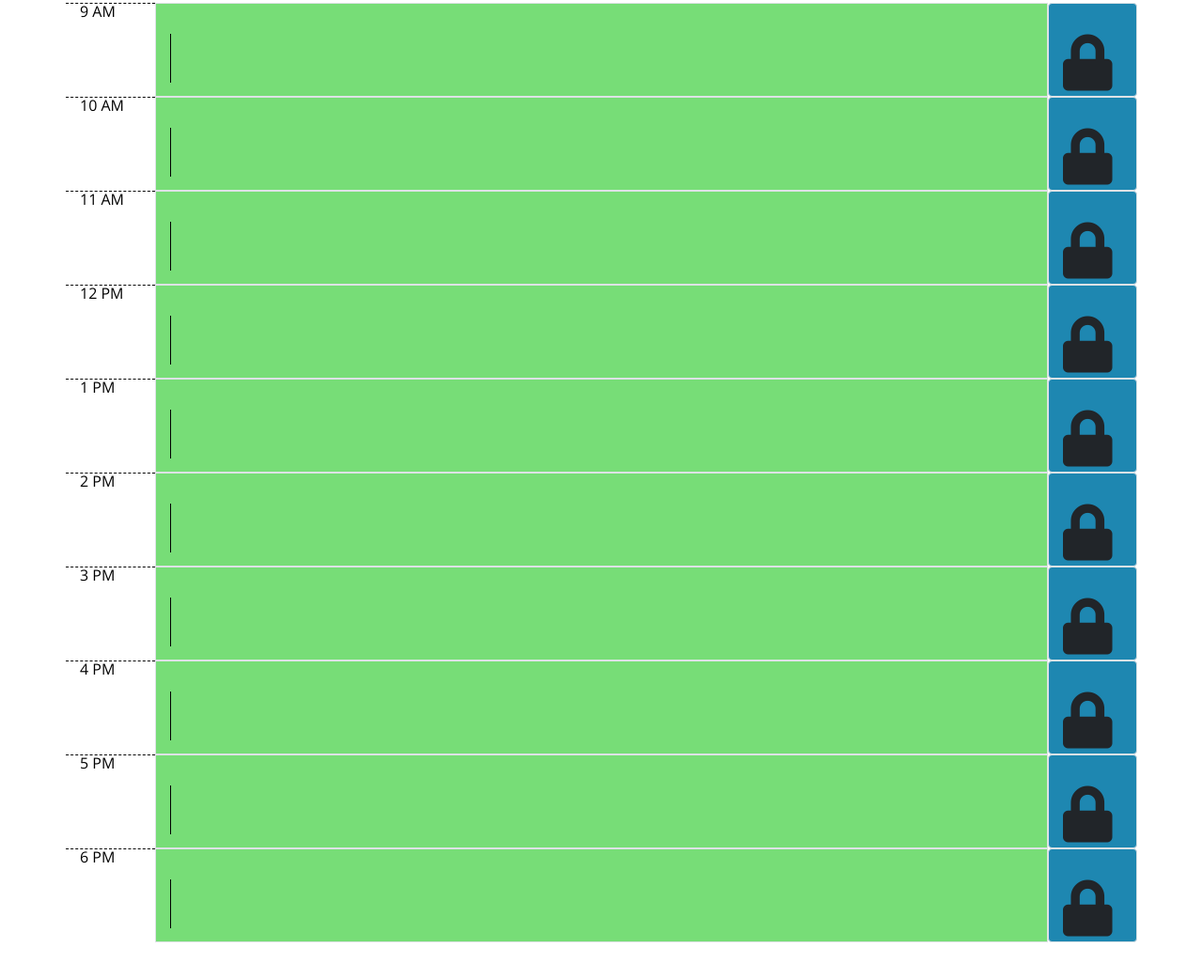
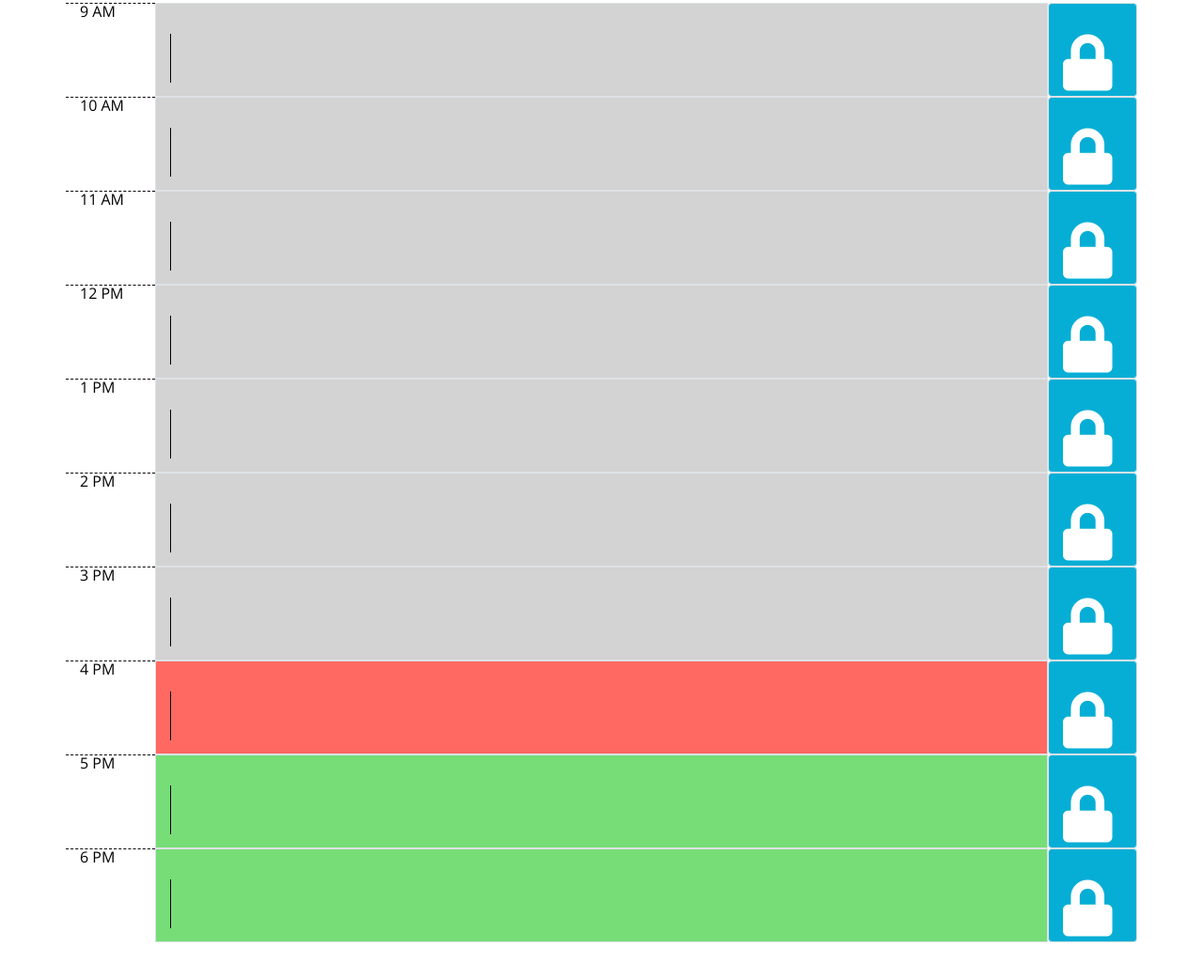
Before and after one commit to nhounhou/Homework5, a plain HTML site: page index.html in a window 1280 px wide. Shown: the part 410-1452 px from the top of the page at 94% size. Drawn offline with nearby package versions, Linux system fonts and the light colour scheme.

Commit message:
script.js update time-block color-coded

```diff
--- a/assets/script/script.js
+++ b/assets/script/script.js
@@ -6,28 +6,45 @@ $(document).ready(function() {
         //CallBack function to set the color in the scheduler page
 
         //getting hour from the scheduler page => time1
-        var time1=moment($(element).text(),"h A");
+        var hourArray=["9:00:00","10:00:00","11:00:00","12:00:00","13:00:00","14:00:00","15:00:00","16:00:00","17:00:00","18:00:00"]
+        var time1=moment(hourArray[index],"hh:mm:ss").format("HH");
+        // console.log("array:"+hourArray[index]);
+        // console.log(time1);
         //getting current time hour => time2
-        var time2=moment().format("h A");
+        var time2=moment().format("HH");
 
         // building the array of hours for the comboBox
         hours.push($(element).text());
 
         // console.log($(element).next());
         //comparing time1 and time2 to apply color code
+        // console.log($(element).text());
+        console.log("time1:"+time1+"-time2:"+time2);
+        // if (time1.isBefore(time2)){
+        //     console.log("time1 before time2");
+        // } else if (time2.isBefore(time1)){
+        //     console.log("time1 after time2");
+        // } else {
+        //     console.log("time1 = time2");
+        // };
+
         if (time1 === time2) {
             // present hour display in red
             // $(element).next().addClass("present");
+            console.log("present");
             $(element).next().attr("style","background-color: #ff6961;");
         } else if (time1 < time2) {
             // past hour display in grey
             // $(element).next().addClass("past");
+            console.log("past");
             $(element).next().attr("style","background-color:  #d3d3d3;");
         } else {
             // future hour display in green
             // $(element).next().addClass("future");
+            console.log("future");
             $(element).next().attr("style","background-color: #77dd77;");
         };
+
         $(element).next().attr("data-value",$(element).text());
 
         // load the data from the localStorage into the scheduler
--- a/assets/style/style.css
+++ b/assets/style/style.css
@@ -60,7 +60,7 @@ body {
   }
 
   .saveBtn {
-    border-left: 1px solid black;
+    /* border-left: 1px solid black; */
     border-top-right-radius: 15px;
     border-bottom-right-radius: 15px;
     background-color: #06AED5;
@@ -81,7 +81,7 @@ body {
   }
 
   .select {
-    background: rgb(30, 135, 177);
+    background:  #06AED5;
   }
 
   p {
--- a/index.html
+++ b/index.html
@@ -38,7 +38,7 @@
       <label for="textHour">Input your task</label>
       <br/>
       <textarea id="txtTask"></textarea>
-      <input id="btnSubmit" type="submit" value="Submit">
+      <input id="btnSuibmit" type="submit" value="Submit">
     </div>
   <!-- Timeblocks go here -->
       <div class="row">
@@ -47,70 +47,70 @@
               <textarea class="description"></textarea>
           </div>
           <div class="col-md-1 border rounded select">
-              <p><i class="fas fa-lock"></i></p>
+              <p><i class="fas fa-lock saveBtn"></i></p>
           </div>
           <div class="col-md-1 hour">10 AM</div>
           <div class="col-md-10 border task">
               <textarea class="description"></textarea>
           </div>
           <div class="col-md-1 border rounded select">
-            <p><i class="fas fa-lock"></i></p>
+            <p><i class="fas fa-lock saveBtn"></i></p>
           </div>
           <div class="col-md-1 hour">11 AM</div>
           <div class="col-md-10 border task">
               <textarea class="description"></textarea>
           </div>
           <div class="col-md-1 border rounded select">
-            <p><i class="fas fa-lock"></i></p>
+            <p><i class="fas fa-lock saveBtn"></i></p>
           </div>
           <div class="col-md-1 hour">12 PM</div>
           <div class="col-md-10 border task">
               <textarea class="description"></textarea>
           </div>
           <div class="col-md-1 border rounded select">
-            <p><i class="fas fa-lock"></i></p>
+            <p><i class="fas fa-lock saveBtn"></i></p>
           </div>
           <div class="col-md-1 hour">1 PM</div>
           <div class="col-md-10 border task">
               <textarea class="description"></textarea>
           </div>
           <div class="col-md-1 border rounded select">
-            <p><i class="fas fa-lock"></i></p>
+            <p><i class="fas fa-lock saveBtn"></i></p>
           </div>
           <div class="col-md-1 hour">2 PM</div>
           <div class="col-md-10 border task">
               <textarea class="description"></textarea>
           </div>
           <div class="col-md-1 border rounded select">
-            <p><i class="fas fa-lock"></i></p>
+            <p><i class="fas fa-lock saveBtn"></i></p>
           </div>
           <div class="col-md-1 hour">3 PM</div>
           <div class="col-md-10 border task">
               <textarea class="description"></textarea>
           </div>
           <div class="col-md-1 border rounded select">
-            <p><i class="fas fa-lock"></i></p>
+            <p><i class="fas fa-lock saveBtn"></i></p>
           </div>
           <div class="col-md-1 hour">4 PM</div>
           <div class="col-md-10 border task">
               <textarea class="description"></textarea>
           </div>
           <div class="col-md-1 border rounded select">
-            <p><i class="fas fa-lock"></i></p>
+            <p><i class="fas fa-lock saveBtn"></i></p>
           </div>
           <div class="col-md-1 hour">5 PM</div>
           <div class="col-md-10 border task">
               <textarea class="description"></textarea>
           </div>
           <div class="col-md-1 border rounded select">
-            <p><i class="fas fa-lock"></i></p>
+            <p><i class="fas fa-lock saveBtn"></i></p>
           </div>
           <div class="col-md-1 hour">6 PM</div>
           <div class="col-md-10 border task">
               <textarea class="description"></textarea>
           </div>
           <div class="col-md-1 border rounded select">
-            <p><i class="fas fa-lock"></i></p>
+            <p><i class="fas fa-lock saveBtn"></i></p>
           </div>
       </div>
     </div>
```
